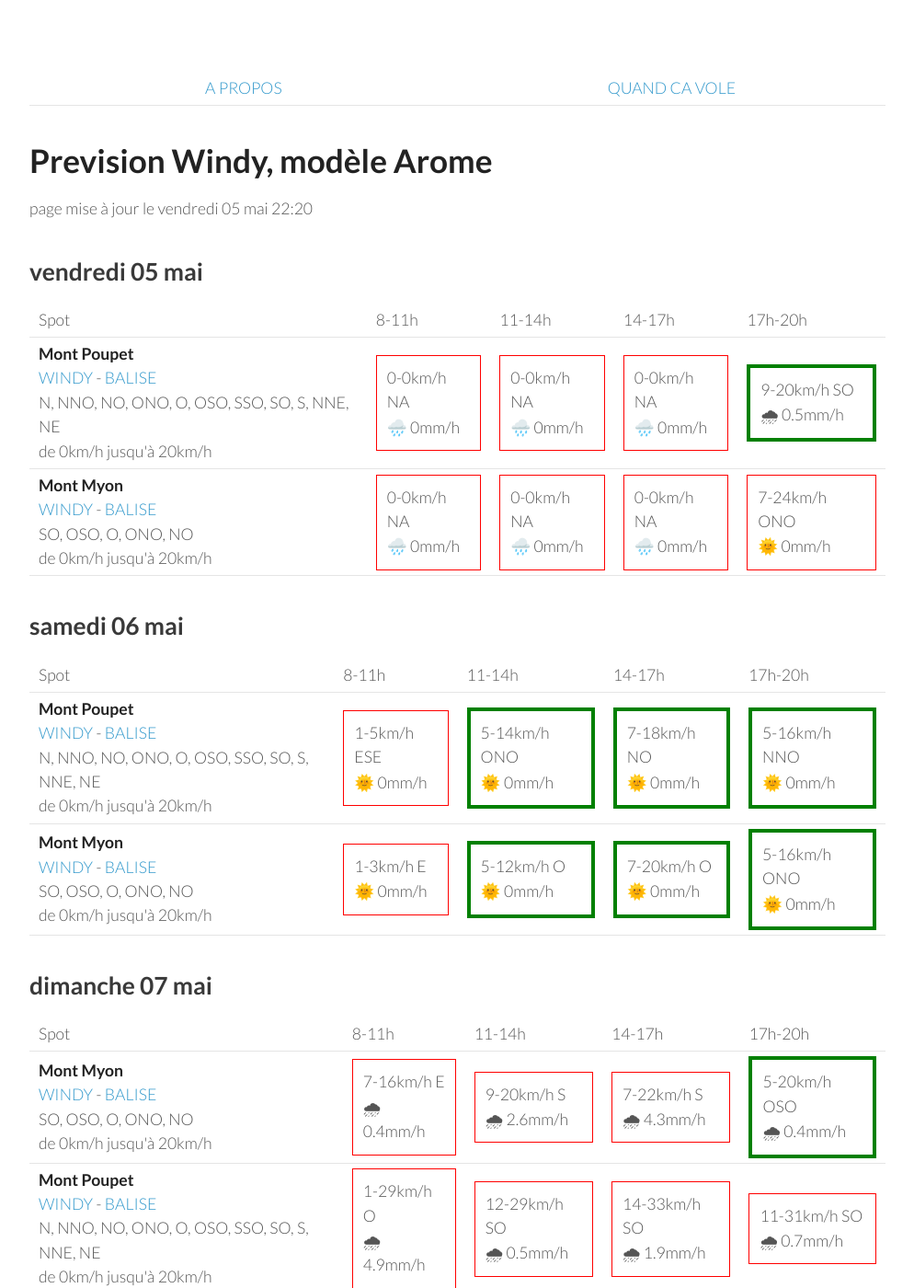
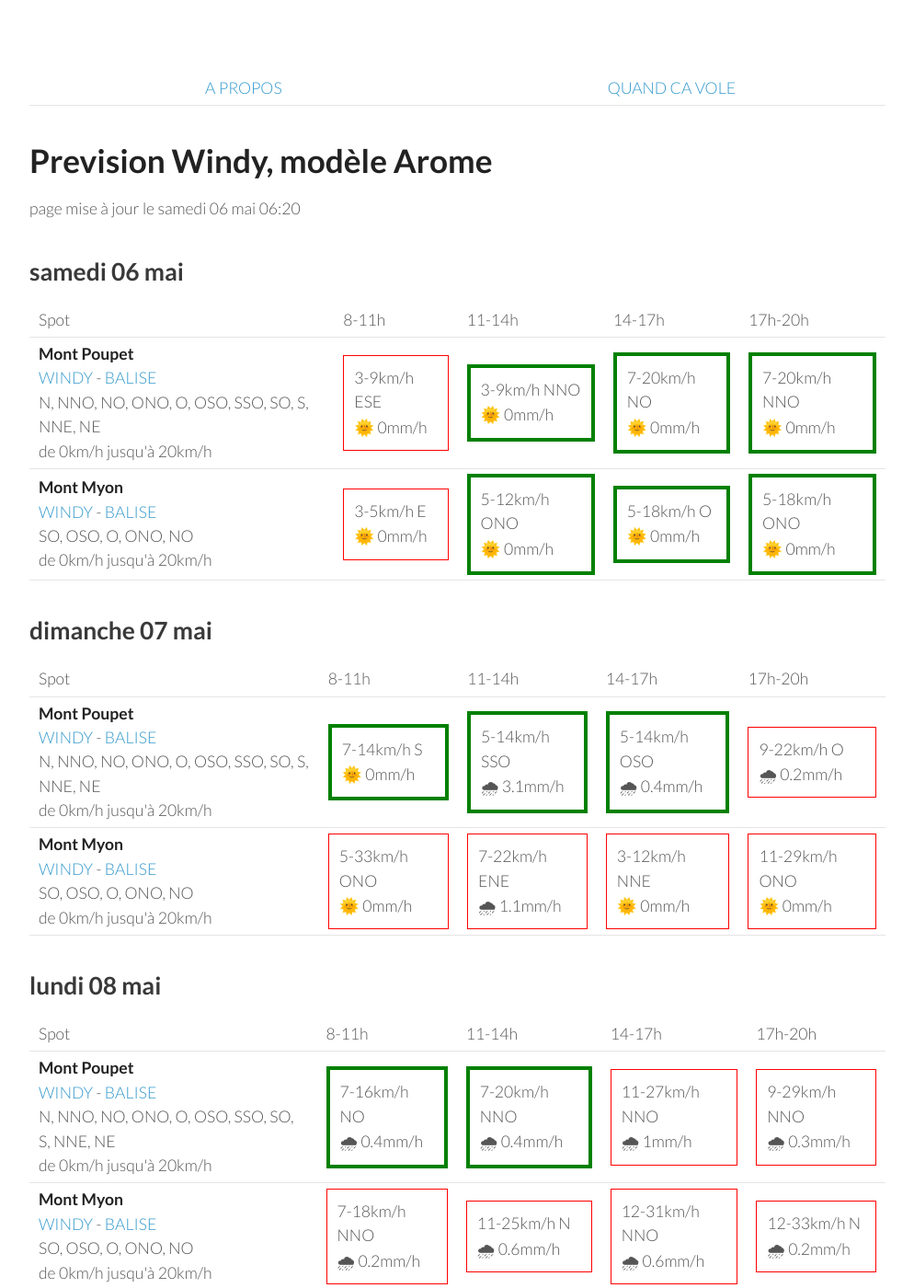
Before and after one commit to parapente-dans-le-nord/parapente-dans-le-nord.github.io, a Jekyll site: the page built from jura.markdown, in a window 1280 px wide and 1400 px high. Shown: the whole window at 92% size, without its empty margins (26-1020 px from the left). Built offline with Jekyll 4.4.1, drawn with Linux system fonts in a browser that asks for light colours; some of the changed text lies outside the part shown.

Commit message:
update index.markdown

```diff
--- a/jura.markdown
+++ b/jura.markdown
@@ -7,42 +7,8 @@ title:  "Tous les spots"
 {: .links}
 
 # Prevision Windy, modèle Arome
-page mise à jour le vendredi 05 mai 22:20
+page mise à jour le samedi 06 mai 06:20
 
-## vendredi 05 mai
-
-{::nomarkdown}
-<table>
-  <tbody>
-    <tr>
-      <td>Spot</td>
-      <td>8-11h</td>
-      <td>11-14h</td>
-      <td>14-17h</td>
-      <td>17h-20h</td>
-    </tr>
-<tr>
-        <td><strong>Mont Poupet</strong><br><a href="https://windy.com/46.970/5.876?46.541,5.876,8">WINDY</a> - <span class=""><a href="http://www.balisemeteo.com/balise.php?idBalise=92">BALISE</a> </span><br> <span class="vent-favorable">N, NNO, NO, ONO, O, OSO, SSO, SO, S, NNE, NE</span><br><span class="force-vent">de 0km/h jusqu'à 20km/h</span> </td>
-
-            <td><div class="not-flyable"><p>0-0km/h NA</p><p>🌧️ 0mm/h</p></div></td>
-            <td><div class="not-flyable"><p>0-0km/h NA</p><p>🌧️ 0mm/h</p></div></td>
-            <td><div class="not-flyable"><p>0-0km/h NA</p><p>🌧️ 0mm/h</p></div></td>
-            <td><div class="flyable"><p>9-20km/h SO</p><p>🌧 0.5mm/h</p></div></td>
-
-    </tr>
-<tr>
-        <td><strong>Mont Myon</strong><br><a href="https://windy.com/46.331/5.397?45.898,5.394,8,m:eWoagj8">WINDY</a> - <span class=""><a href="http://www.balisemeteo.com/balise.php?idBalise=70">BALISE</a> </span><br> <span class="vent-favorable">SO, OSO, O, ONO, NO</span><br><span class="force-vent">de 0km/h jusqu'à 20km/h</span> </td>
-
-            <td><div class="not-flyable"><p>0-0km/h NA</p><p>🌧️ 0mm/h</p></div></td>
-            <td><div class="not-flyable"><p>0-0km/h NA</p><p>🌧️ 0mm/h</p></div></td>
-            <td><div class="not-flyable"><p>0-0km/h NA</p><p>🌧️ 0mm/h</p></div></td>
-            <td><div class="not-flyable"><p>7-24km/h ONO</p><p>🌞 0mm/h</p></div></td>
-
-    </tr>
-
-</tbody>
-</table>
-{:/}
 ## samedi 06 mai
 
 {::nomarkdown}
@@ -58,20 +24,20 @@ page mise à jour le vendredi 05 mai 22:20
 <tr>
         <td><strong>Mont Poupet</strong><br><a href="https://windy.com/46.970/5.876?46.541,5.876,8">WINDY</a> - <span class=""><a href="http://www.balisemeteo.com/balise.php?idBalise=92">BALISE</a> </span><br> <span class="vent-favorable">N, NNO, NO, ONO, O, OSO, SSO, SO, S, NNE, NE</span><br><span class="force-vent">de 0km/h jusqu'à 20km/h</span> </td>
 
-            <td><div class="not-flyable"><p>1-5km/h ESE</p><p>🌞 0mm/h</p></div></td>
-            <td><div class="flyable"><p>5-14km/h ONO</p><p>🌞 0mm/h</p></div></td>
-            <td><div class="flyable"><p>7-18km/h NO</p><p>🌞 0mm/h</p></div></td>
-            <td><div class="flyable"><p>5-16km/h NNO</p><p>🌞 0mm/h</p></div></td>
+            <td><div class="not-flyable"><p>3-9km/h ESE</p><p>🌞 0mm/h</p></div></td>
+            <td><div class="flyable"><p>3-9km/h NNO</p><p>🌞 0mm/h</p></div></td>
+            <td><div class="flyable"><p>7-20km/h NO</p><p>🌞 0mm/h</p></div></td>
+            <td><div class="flyable"><p>7-20km/h NNO</p><p>🌞 0mm/h</p></div></td>
 
 
     </tr>
 <tr>
         <td><strong>Mont Myon</strong><br><a href="https://windy.com/46.331/5.397?45.898,5.394,8,m:eWoagj8">WINDY</a> - <span class=""><a href="http://www.balisemeteo.com/balise.php?idBalise=70">BALISE</a> </span><br> <span class="vent-favorable">SO, OSO, O, ONO, NO</span><br><span class="force-vent">de 0km/h jusqu'à 20km/h</span> </td>
 
-            <td><div class="not-flyable"><p>1-3km/h E</p><p>🌞 0mm/h</p></div></td>
-            <td><div class="flyable"><p>5-12km/h O</p><p>🌞 0mm/h</p></div></td>
-            <td><div class="flyable"><p>7-20km/h O</p><p>🌞 0mm/h</p></div></td>
-            <td><div class="flyable"><p>5-16km/h ONO</p><p>🌞 0mm/h</p></div></td>
+            <td><div class="not-flyable"><p>3-5km/h E</p><p>🌞 0mm/h</p></div></td>
+            <td><div class="flyable"><p>5-12km/h ONO</p><p>🌞 0mm/h</p></div></td>
+            <td><div class="flyable"><p>5-18km/h O</p><p>🌞 0mm/h</p></div></td>
+            <td><div class="flyable"><p>5-18km/h ONO</p><p>🌞 0mm/h</p></div></td>
 
 
     </tr>
@@ -92,22 +58,22 @@ page mise à jour le vendredi 05 mai 22:20
       <td>17h-20h</td>
     </tr>
 <tr>
-        <td><strong>Mont Myon</strong><br><a href="https://windy.com/46.331/5.397?45.898,5.394,8,m:eWoagj8">WINDY</a> - <span class=""><a href="http://www.balisemeteo.com/balise.php?idBalise=70">BALISE</a> </span><br> <span class="vent-favorable">SO, OSO, O, ONO, NO</span><br><span class="force-vent">de 0km/h jusqu'à 20km/h</span> </td>
+        <td><strong>Mont Poupet</strong><br><a href="https://windy.com/46.970/5.876?46.541,5.876,8">WINDY</a> - <span class=""><a href="http://www.balisemeteo.com/balise.php?idBalise=92">BALISE</a> </span><br> <span class="vent-favorable">N, NNO, NO, ONO, O, OSO, SSO, SO, S, NNE, NE</span><br><span class="force-vent">de 0km/h jusqu'à 20km/h</span> </td>
 
-            <td><div class="not-flyable"><p>7-16km/h E</p><p>🌧 0.4mm/h</p></div></td>
-            <td><div class="not-flyable"><p>9-20km/h S</p><p>🌧 2.6mm/h</p></div></td>
-            <td><div class="not-flyable"><p>7-22km/h S</p><p>🌧 4.3mm/h</p></div></td>
-            <td><div class="flyable"><p>5-20km/h OSO</p><p>🌧 0.4mm/h</p></div></td>
+            <td><div class="flyable"><p>7-14km/h S</p><p>🌞 0mm/h</p></div></td>
+            <td><div class="flyable"><p>5-14km/h SSO</p><p>🌧 3.1mm/h</p></div></td>
+            <td><div class="flyable"><p>5-14km/h OSO</p><p>🌧 0.4mm/h</p></div></td>
+            <td><div class="not-flyable"><p>9-22km/h O</p><p>🌧 0.2mm/h</p></div></td>
 
 
     </tr>
 <tr>
-        <td><strong>Mont Poupet</strong><br><a href="https://windy.com/46.970/5.876?46.541,5.876,8">WINDY</a> - <span class=""><a href="http://www.balisemeteo.com/balise.php?idBalise=92">BALISE</a> </span><br> <span class="vent-favorable">N, NNO, NO, ONO, O, OSO, SSO, SO, S, NNE, NE</span><br><span class="force-vent">de 0km/h jusqu'à 20km/h</span> </td>
+        <td><strong>Mont Myon</strong><br><a href="https://windy.com/46.331/5.397?45.898,5.394,8,m:eWoagj8">WINDY</a> - <span class=""><a href="http://www.balisemeteo.com/balise.php?idBalise=70">BALISE</a> </span><br> <span class="vent-favorable">SO, OSO, O, ONO, NO</span><br><span class="force-vent">de 0km/h jusqu'à 20km/h</span> </td>
 
-            <td><div class="not-flyable"><p>1-29km/h O</p><p>🌧 4.9mm/h</p></div></td>
-            <td><div class="not-flyable"><p>12-29km/h SO</p><p>🌧 0.5mm/h</p></div></td>
-            <td><div class="not-flyable"><p>14-33km/h SO</p><p>🌧 1.9mm/h</p></div></td>
-            <td><div class="not-flyable"><p>11-31km/h SO</p><p>🌧 0.7mm/h</p></div></td>
+            <td><div class="not-flyable"><p>5-33km/h ONO</p><p>🌞 0mm/h</p></div></td>
+            <td><div class="not-flyable"><p>7-22km/h ENE</p><p>🌧 1.1mm/h</p></div></td>
+            <td><div class="not-flyable"><p>3-12km/h NNE</p><p>🌞 0mm/h</p></div></td>
+            <td><div class="not-flyable"><p>11-29km/h ONO</p><p>🌞 0mm/h</p></div></td>
 
 
     </tr>
@@ -130,20 +96,20 @@ page mise à jour le vendredi 05 mai 22:20
 <tr>
         <td><strong>Mont Poupet</strong><br><a href="https://windy.com/46.970/5.876?46.541,5.876,8">WINDY</a> - <span class=""><a href="http://www.balisemeteo.com/balise.php?idBalise=92">BALISE</a> </span><br> <span class="vent-favorable">N, NNO, NO, ONO, O, OSO, SSO, SO, S, NNE, NE</span><br><span class="force-vent">de 0km/h jusqu'à 20km/h</span> </td>
 
-            <td><div class="flyable"><p>7-16km/h NNO</p><p>🌧 0.4mm/h</p></div></td>
-            <td><div class="flyable"><p>7-20km/h NNO</p><p>🌧 0.8mm/h</p></div></td>
-            <td><div class="not-flyable"><p>7-22km/h NNO</p><p>🌧 0.5mm/h</p></div></td>
-            <td><div class="not-flyable"><p>9-25km/h NNO</p><p>🌧 0.2mm/h</p></div></td>
+            <td><div class="flyable"><p>7-16km/h NO</p><p>🌧 0.4mm/h</p></div></td>
+            <td><div class="flyable"><p>7-20km/h NNO</p><p>🌧 0.4mm/h</p></div></td>
+            <td><div class="not-flyable"><p>11-27km/h NNO</p><p>🌧 1mm/h</p></div></td>
+            <td><div class="not-flyable"><p>9-29km/h NNO</p><p>🌧 0.3mm/h</p></div></td>
 
 
     </tr>
 <tr>
         <td><strong>Mont Myon</strong><br><a href="https://windy.com/46.331/5.397?45.898,5.394,8,m:eWoagj8">WINDY</a> - <span class=""><a href="http://www.balisemeteo.com/balise.php?idBalise=70">BALISE</a> </span><br> <span class="vent-favorable">SO, OSO, O, ONO, NO</span><br><span class="force-vent">de 0km/h jusqu'à 20km/h</span> </td>
 
-            <td><div class="not-flyable"><p>7-16km/h NNO</p><p>🌧 0.8mm/h</p></div></td>
-            <td><div class="not-flyable"><p>11-25km/h N</p><p>🌧 0.7mm/h</p></div></td>
-            <td><div class="not-flyable"><p>11-27km/h N</p><p>🌧 0.3mm/h</p></div></td>
-            <td><div class="not-flyable"><p>12-29km/h N</p><p>🌧 0.4mm/h</p></div></td>
+            <td><div class="not-flyable"><p>7-18km/h NNO</p><p>🌧 0.2mm/h</p></div></td>
+            <td><div class="not-flyable"><p>11-25km/h N</p><p>🌧 0.6mm/h</p></div></td>
+            <td><div class="not-flyable"><p>12-31km/h NNO</p><p>🌧 0.6mm/h</p></div></td>
+            <td><div class="not-flyable"><p>12-33km/h N</p><p>🌧 0.2mm/h</p></div></td>
 
 
     </tr>
@@ -166,8 +132,8 @@ page mise à jour le vendredi 05 mai 22:20
 <tr>
         <td><strong>Mont Myon</strong><br><a href="https://windy.com/46.331/5.397?45.898,5.394,8,m:eWoagj8">WINDY</a> - <span class=""><a href="http://www.balisemeteo.com/balise.php?idBalise=70">BALISE</a> </span><br> <span class="vent-favorable">SO, OSO, O, ONO, NO</span><br><span class="force-vent">de 0km/h jusqu'à 20km/h</span> </td>
 
-            <td><div class="not-flyable"><p>3-9km/h SE</p><p>🌞 0mm/h</p></div></td>
-            <td><div class="flyable"><p>5-16km/h O</p><p>🌞 0mm/h</p></div></td>
+            <td><div class="not-flyable"><p>1-11km/h SSE</p><p>🌞 0mm/h</p></div></td>
+            <td><div class="flyable"><p>5-18km/h OSO</p><p>🌞 0mm/h</p></div></td>
             <td><div class="flyable"><p>7-18km/h O</p><p>🌧 2.3mm/h</p></div></td>
             <td><div class="not-flyable"><p>3-16km/h S</p><p>🌧 4.4mm/h</p></div></td>
 
@@ -177,7 +143,7 @@ page mise à jour le vendredi 05 mai 22:20
         <td><strong>Mont Poupet</strong><br><a href="https://windy.com/46.970/5.876?46.541,5.876,8">WINDY</a> - <span class=""><a href="http://www.balisemeteo.com/balise.php?idBalise=92">BALISE</a> </span><br> <span class="vent-favorable">N, NNO, NO, ONO, O, OSO, SSO, SO, S, NNE, NE</span><br><span class="force-vent">de 0km/h jusqu'à 20km/h</span> </td>
 
             <td><div class="not-flyable"><p>5-16km/h SSE</p><p>🌞 0mm/h</p></div></td>
-            <td><div class="flyable"><p>9-20km/h O</p><p>🌞 0mm/h</p></div></td>
+            <td><div class="flyable"><p>5-18km/h OSO</p><p>🌞 0mm/h</p></div></td>
             <td><div class="not-flyable"><p>9-25km/h SO</p><p>🌧 1.6mm/h</p></div></td>
             <td><div class="not-flyable"><p>14-33km/h SO</p><p>🌧 4.1mm/h</p></div></td>
 
```
